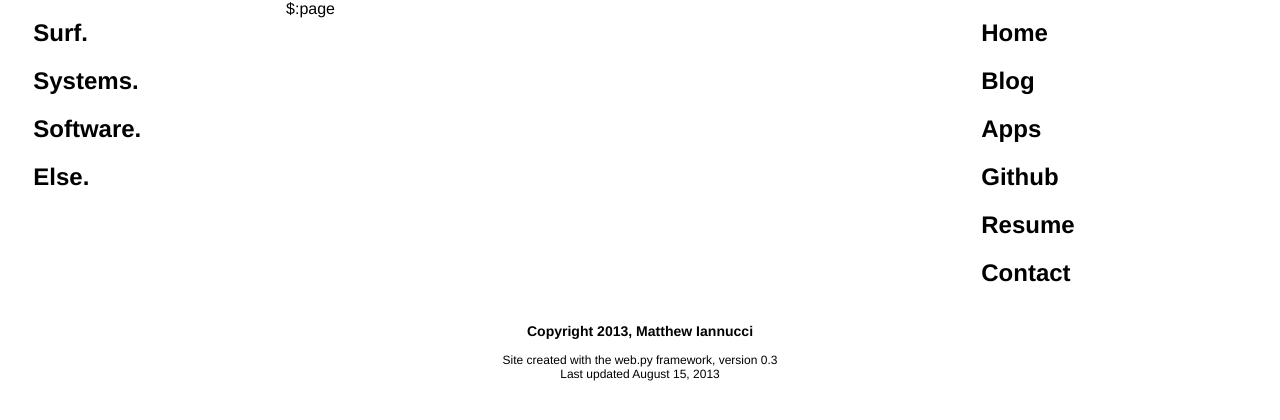
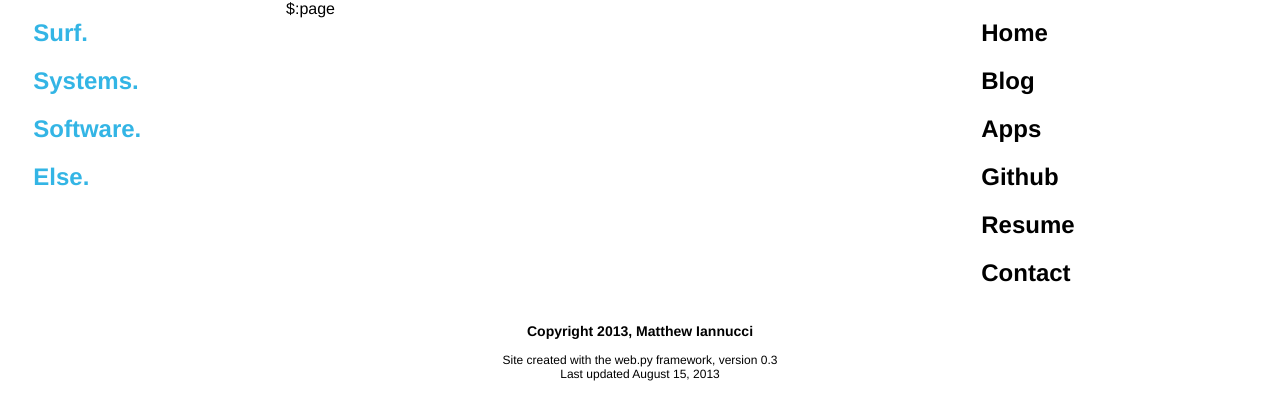
Before and after one commit to mpiannucci/my-page, a Python web app: template templates/base.html in a window 1280 px wide. Shown: the part 120-540 px from the top of the page. Run offline with Jinja, Linux system fonts and the light colour scheme; the template is opened without the code that fills it, so the values that code supplies are empty.

Commit message:
changed left sidebar css

```diff
--- a/static/style.css
+++ b/static/style.css
@@ -76,7 +76,22 @@ Specific Styles
 }
 */
 
-#sideTitle {
+/* Link settings */
+.leftBar h2 a:link {
+	text-decoration:none;
+	color:#33B5E5;
+}
+
+.leftBar h2 a:hover {
+	background-color:#000000;
+	cursor:pointer;
+}
+
+.leftBar h2 a:visited {
+	color:#33B5E5;
+}
+
+.leftBar h2 a:active {
 	color:#33B5E5;
 }
 
--- a/templates/base.html
+++ b/templates/base.html
@@ -23,7 +23,7 @@ $def with (page)
 				</div>
 				<div class="col2">
 					<!-- Column 2 start -->
-					<div id="sideTitle">
+					<div id="sideTitle" class="leftBar">
 						<h2><a href="/tag/surf">Surf.</a></h2>
 						<h2><a href="/tag/systems">Systems.</a></h2>
 						<h2><a href="/tag/software">Software.</a></h2>
```
